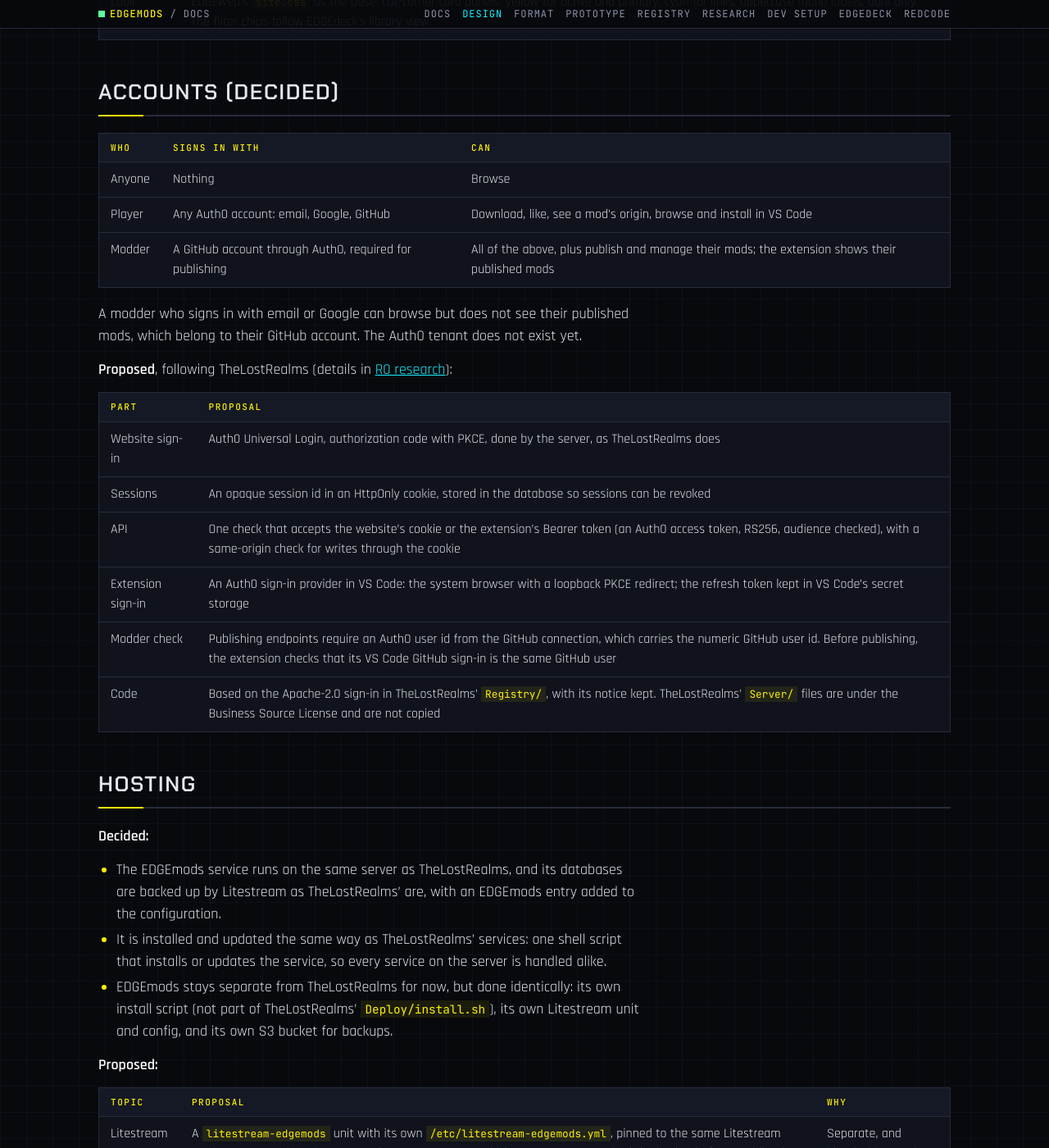
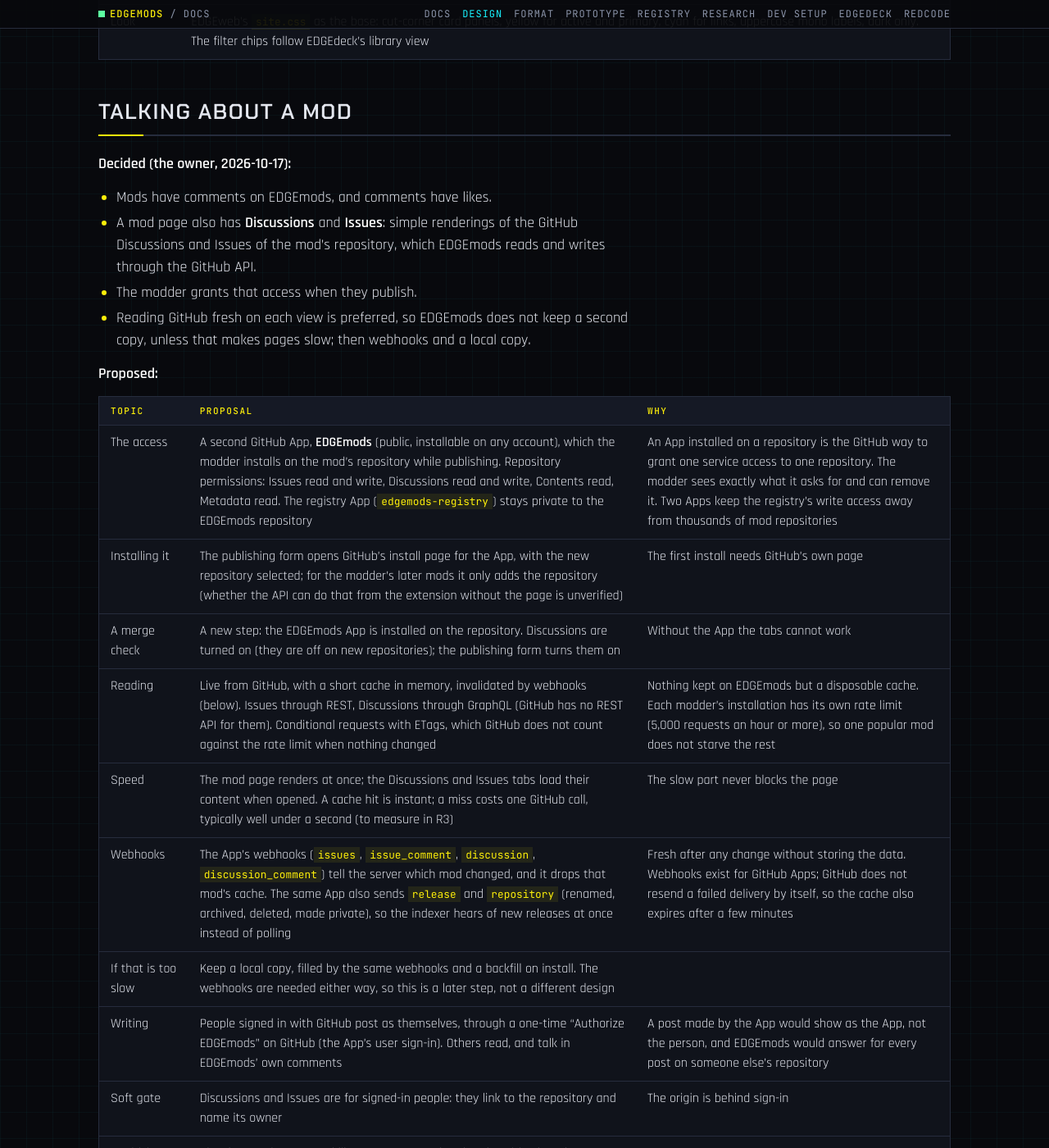
Before and after one commit to Edgemodders/EDGEmods, a Jekyll site: the page built from docs/design.md, in a window 1280 px wide and 1400 px high, scrolled down 5044 px. Shown: the whole window at 82% size. Built offline with Jekyll 4.4.1, drawn with Linux system fonts in a browser that asks for light colours; our own code applies the rules of GitHub Pages for plain Markdown files; some of the changed text lies outside the part shown.

Commit message:
Design: comments, and Discussions and Issues from the mod's repository
Co-Authored-By: Claude Opus 5.5 <noreply@anthropic.com>

```diff
--- a/docs/design.md
+++ b/docs/design.md
@@ -65,7 +65,7 @@ Publishing lives in the EDGEmods extension, not in REDcode; REDcode only adds th
 | Binary and malware step | List each release file's contents without extracting anything to run; mark `.dll`, `.exe`, `.asi` and scripts so the mod page says so in plain words; record hashes; scan with ClamAV on the CI runner (built); VirusTotal could be added once its terms for this use are read | RED4ext plugins run inside the game with the player's permissions |
 | Merging | A small EDGEmods GitHub App merges, and reads repositories for the indexer | A merge made with the workflow's own token would not start the rebuild on `main`; an App also has higher API limits |
 | Agent review | Returns a fixed, structured answer only: pass or fail, plus tags from an agreed list. It can block a mod or add tags, never approve one by itself. No write access, no secrets | Mod READMEs are untrusted and could try to instruct it |
-| Updates | No pull request for a new version. The indexer reads each mod's latest release on a schedule and runs the same checks on anything new. A failing release hides the mod until it is fixed; the registry entry stays | The website must see new releases, which do not touch `main` |
+| Updates | No pull request for a new version. The indexer hears of each new release from the EDGEmods App's `release` webhook (see "Talking about a mod"), with a check on a schedule as well, and runs the same checks on anything new. A failing release hides the mod until it is fixed; the registry entry stays | The website must see new releases, which do not touch `main` |
 | Removal | A repository that is deleted or taken down drops off the website on the next pass; the registry file stays as history | |
 
 ## A mod's repository
@@ -102,6 +102,31 @@ Publishing lives in the EDGEmods extension, not in REDcode; REDcode only adds th
 | Sanitizing | READMEs are untrusted. Sanitize the HTML; show only the mod's own images |
 | Search | In SQLite, with full-text search (FTS5, if `node:sqlite` includes it: unverified) and facet counts |
 | Look | EDGEweb's `site.css` as the base: cut-corner card panels, yellow for active and primary, cyan for links, uppercase mono labels, dark only. The filter chips follow EDGEdeck's library view |
+
+## Talking about a mod
+
+**Decided (the owner, 2026-10-17):**
+
+- Mods have comments on EDGEmods, and comments have likes.
+- A mod page also has **Discussions** and **Issues**: simple renderings of the GitHub Discussions and Issues of the mod's repository, which EDGEmods reads and writes through the GitHub API.
+- The modder grants that access when they publish.
+- Reading GitHub fresh on each view is preferred, so EDGEmods does not keep a second copy, unless that makes pages slow; then webhooks and a local copy.
+
+**Proposed:**
+
+| Topic | Proposal | Why |
+|---|---|---|
+| The access | A second GitHub App, **EDGEmods** (public, installable on any account), which the modder installs on the mod's repository while publishing. Repository permissions: Issues read and write, Discussions read and write, Contents read, Metadata read. The registry App (`edgemods-registry`) stays private to the EDGEmods repository | An App installed on a repository is the GitHub way to grant one service access to one repository. The modder sees exactly what it asks for and can remove it. Two Apps keep the registry's write access away from thousands of mod repositories |
+| Installing it | The publishing form opens GitHub's install page for the App, with the new repository selected; for the modder's later mods it only adds the repository (whether the API can do that from the extension without the page is unverified) | The first install needs GitHub's own page |
+| A merge check | A new step: the EDGEmods App is installed on the repository. Discussions are turned on (they are off on new repositories); the publishing form turns them on | Without the App the tabs cannot work |
+| Reading | Live from GitHub, with a short cache in memory, invalidated by webhooks (below). Issues through REST, Discussions through GraphQL (GitHub has no REST API for them). Conditional requests with ETags, which GitHub does not count against the rate limit when nothing changed | Nothing kept on EDGEmods but a disposable cache. Each modder's installation has its own rate limit (5,000 requests an hour or more), so one popular mod does not starve the rest |
+| Speed | The mod page renders at once; the Discussions and Issues tabs load their content when opened. A cache hit is instant; a miss costs one GitHub call, typically well under a second (to measure in R3) | The slow part never blocks the page |
+| Webhooks | The App's webhooks (`issues`, `issue_comment`, `discussion`, `discussion_comment`) tell the server which mod changed, and it drops that mod's cache. The same App also sends `release` and `repository` (renamed, archived, deleted, made private), so the indexer hears of new releases at once instead of polling | Fresh after any change without storing the data. Webhooks exist for GitHub Apps; GitHub does not resend a failed delivery by itself, so the cache also expires after a few minutes |
+| If that is too slow | Keep a local copy, filled by the same webhooks and a backfill on install. The webhooks are needed either way, so this is a later step, not a different design | |
+| Writing | People signed in with GitHub post as themselves, through a one-time "Authorize EDGEmods" on GitHub (the App's user sign-in). Others read, and talk in EDGEmods' own comments | A post made by the App would show as the App, not the person, and EDGEmods would answer for every post on someone else's repository |
+| Soft gate | Discussions and Issues are for signed-in people: they link to the repository and name its owner | The origin is behind sign-in |
+| Sanitizing | GitHub's text is untrusted like a README: rendered and sanitized on the server; avatars and images through EDGEmods' cache | |
+| Moderation | The modder moderates their repository on GitHub. EDGEmods' own comments are moderated by its admins and through reports | |
 
 ## Accounts (Decided)
 
```
Also changed, not shown: docs/prototype.md (+2 -1 lines).
